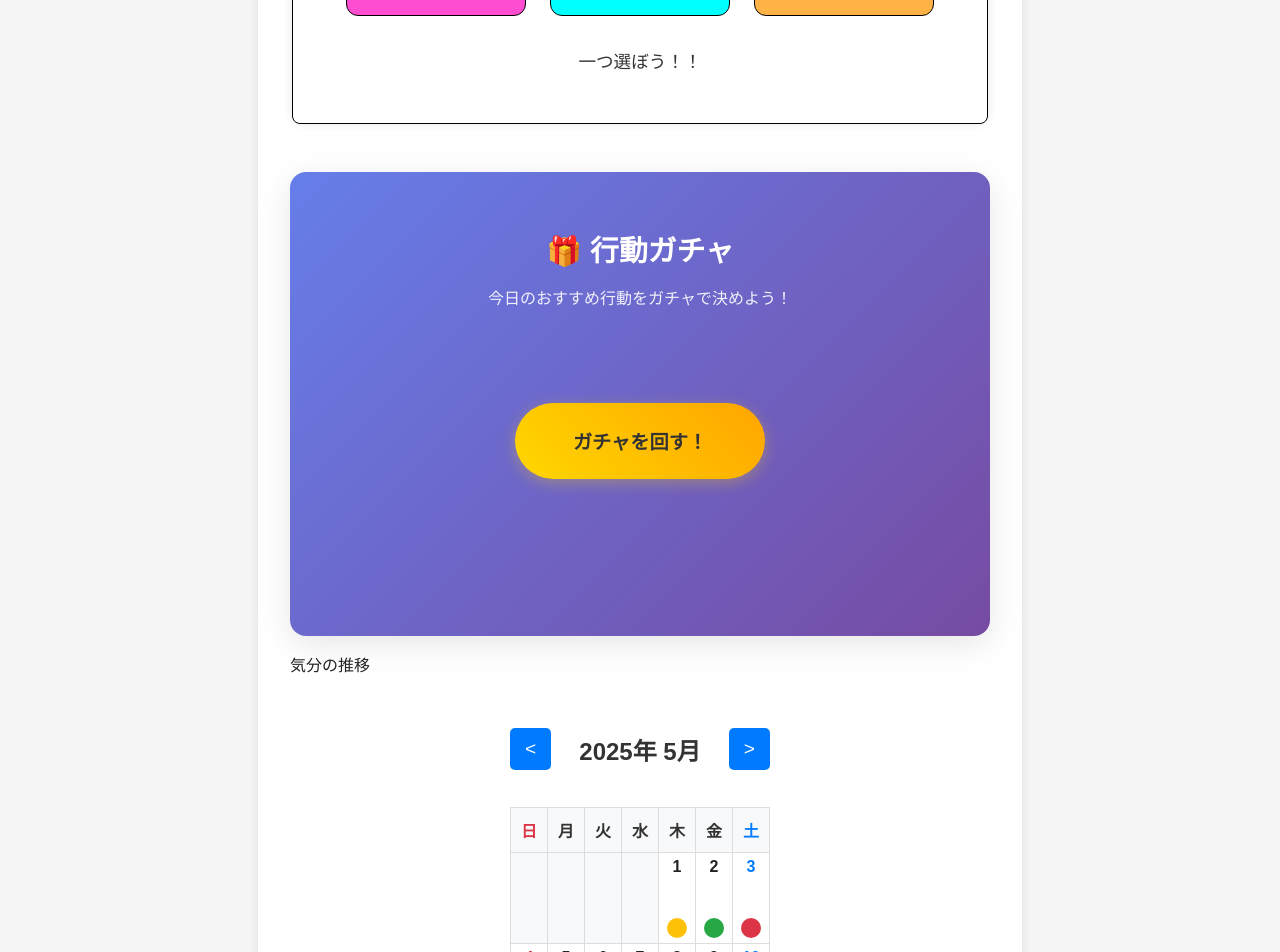
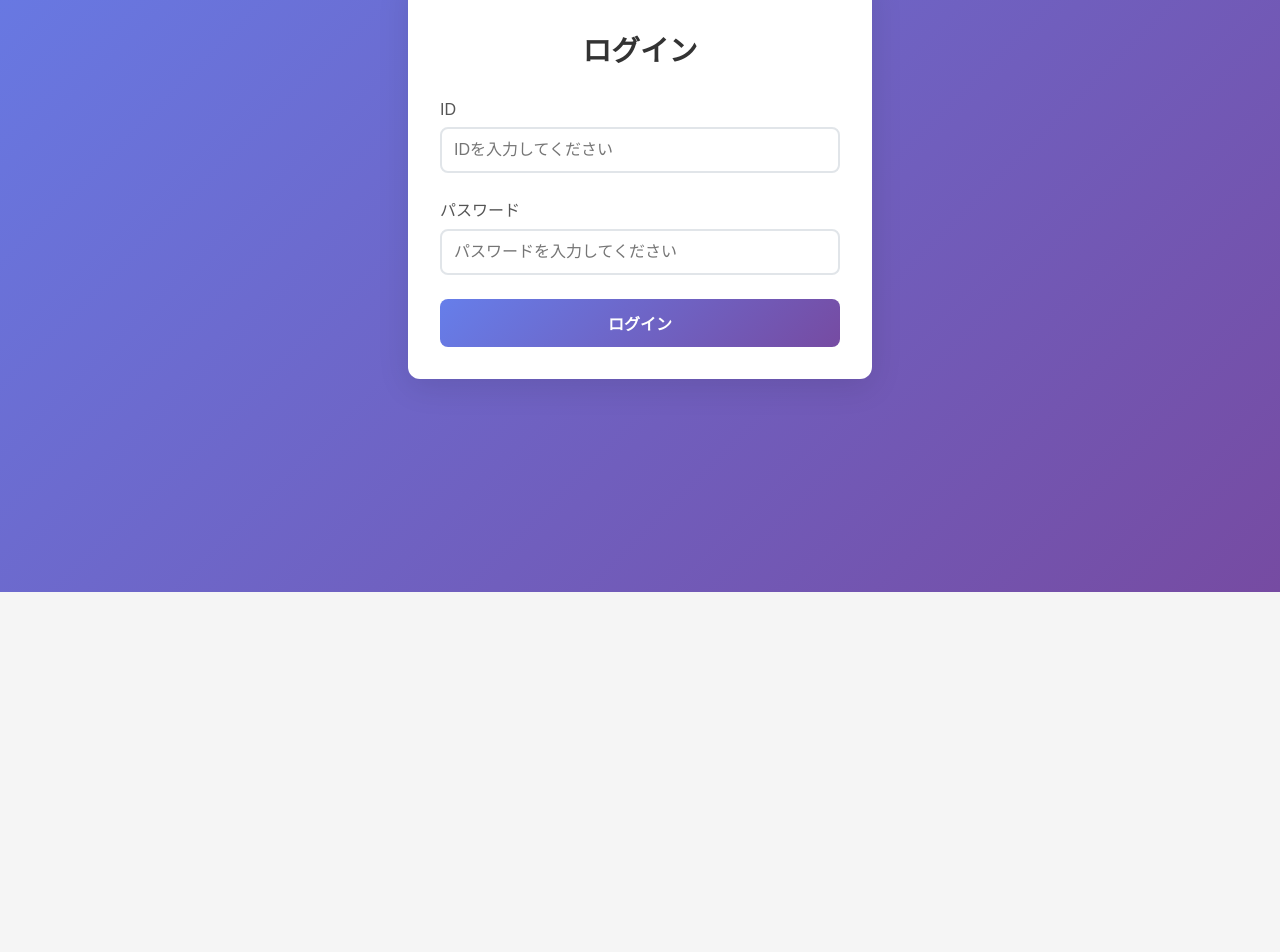
Before and after one commit to ncc-seisaku202/yurutto-app, a Vue app: page / in a window 1280 px wide. Shown: the part 240-1192 px from the top of the page. After the commit the page ends 832 px from the top, so only its background shows below. Built offline with nearby package versions, Linux system fonts and the light colour scheme.

Commit message:
ログイン画面追加&カレンダー修正

```diff
--- a/src/App.vue
+++ b/src/App.vue
@@ -1,7 +1,66 @@
 <script setup>
+import { ref } from 'vue'
 import Lv1 from './components/Lv1/index.vue'
+import Login from './components/Login.vue'
+
+const isLoggedIn = ref(false)
+const currentUser = ref(null)
+
+const handleLogin = (credentials) => {
+  // 簡単なログイン処理（実際のアプリケーションでは認証APIを呼び出します）
+  console.log('ログイン試行:', credentials)
+
+  // デモ用：任意のID/パスワードでログイン成功とする
+  if (credentials.userId && credentials.password) {
+    isLoggedIn.value = true
+    currentUser.value = credentials.userId
+    console.log('ログイン成功:', credentials.userId)
+  }
+}
+
+const handleLogout = () => {
+  isLoggedIn.value = false
+  currentUser.value = null
+  console.log('ログアウトしました')
+}
 </script>
 
 <template>
-  <Lv1 />
+  <div>
+    <!-- ログイン状態に応じて表示を切り替え -->
+    <Login v-if="!isLoggedIn" @login="handleLogin" />
+    <div v-else>
+      <!-- ログアウトボタンを追加 -->
+      <div class="header">
+        <span>ようこそ、{{ currentUser }}さん</span>
+        <button @click="handleLogout" class="logout-button">ログアウト</button>
+      </div>
+      <Lv1 />
+    </div>
+  </div>
 </template>
+
+<style>
+.header {
+  display: flex;
+  justify-content: space-between;
+  align-items: center;
+  padding: 1rem 2rem;
+  background-color: #f8f9fa;
+  border-bottom: 1px solid #e9ecef;
+}
+
+.logout-button {
+  padding: 0.5rem 1rem;
+  background-color: #dc3545;
+  color: white;
+  border: none;
+  border-radius: 4px;
+  cursor: pointer;
+  font-size: 0.9rem;
+}
+
+.logout-button:hover {
+  background-color: #c82333;
+}
+</style>
--- /dev/null
+++ b/src/components/Login.vue
@@ -0,0 +1,120 @@
+<template>
+  <div class="login-container">
+    <div class="login-form">
+      <h2>ログイン</h2>
+      <form @submit.prevent="handleLogin">
+        <div class="form-group">
+          <label for="userId">ID</label>
+          <input
+            id="userId"
+            v-model="userId"
+            type="text"
+            placeholder="IDを入力してください"
+            required
+          />
+        </div>
+        <div class="form-group">
+          <label for="password">パスワード</label>
+          <input
+            id="password"
+            v-model="password"
+            type="password"
+            placeholder="パスワードを入力してください"
+            required
+          />
+        </div>
+        <button type="submit" class="login-button">ログイン</button>
+      </form>
+    </div>
+  </div>
+</template>
+
+<script setup>
+import { ref } from 'vue'
+
+const emit = defineEmits(['login'])
+
+const userId = ref('')
+const password = ref('')
+
+const handleLogin = () => {
+  if (userId.value && password.value) {
+    emit('login', { userId: userId.value, password: password.value })
+  }
+}
+</script>
+
+<style scoped>
+.login-container {
+  min-height: 100vh;
+  display: flex;
+  align-items: center;
+  justify-content: center;
+  background: linear-gradient(135deg, #667eea 0%, #764ba2 100%);
+  padding: 1rem;
+}
+
+.login-form {
+  background: white;
+  padding: 2rem;
+  border-radius: 12px;
+  box-shadow: 0 8px 32px rgba(0, 0, 0, 0.1);
+  width: 100%;
+  max-width: 400px;
+}
+
+h2 {
+  text-align: center;
+  margin-bottom: 2rem;
+  color: #333;
+  font-size: 1.8rem;
+}
+
+.form-group {
+  margin-bottom: 1.5rem;
+}
+
+label {
+  display: block;
+  margin-bottom: 0.5rem;
+  color: #555;
+  font-weight: 500;
+}
+
+input {
+  width: 100%;
+  padding: 0.75rem;
+  border: 2px solid #e1e5e9;
+  border-radius: 8px;
+  font-size: 1rem;
+  transition: border-color 0.3s ease;
+  box-sizing: border-box;
+}
+
+input:focus {
+  outline: none;
+  border-color: #667eea;
+}
+
+.login-button {
+  width: 100%;
+  padding: 0.75rem;
+  background: linear-gradient(135deg, #667eea 0%, #764ba2 100%);
+  color: white;
+  border: none;
+  border-radius: 8px;
+  font-size: 1rem;
+  font-weight: 600;
+  cursor: pointer;
+  transition: transform 0.2s ease, box-shadow 0.2s ease;
+}
+
+.login-button:hover {
+  transform: translateY(-2px);
+  box-shadow: 0 4px 12px rgba(102, 126, 234, 0.4);
+}
+
+.login-button:active {
+  transform: translateY(0);
+}
+</style>
--- a/src/components/Lv1/MoodCalendar.vue
+++ b/src/components/Lv1/MoodCalendar.vue
@@ -32,7 +32,10 @@
         @click="selectDay(day)"
       >
         <span class="day-number">{{ day }}</span>
-        <div v-if="getMoodForDay(day)" class="mood-indicator" :class="getMoodClass(day)"></div>
+        <div v-if="getMoodForDay(day)" class="mood-content">
+          <div class="mood-emoji">{{ getMoodEmoji(day) }}</div>
+          <div class="mood-indicator" :class="getMoodClass(day)"></div>
+        </div>
       </div>
     </div>
 
@@ -47,6 +50,7 @@
           <div class="mood-info">
             <h4>気分</h4>
             <div class="mood-display" :class="getMoodClassByLevel(selectedDayData.moodLevel)">
+              <span class="mood-emoji-large">{{ getMoodEmojiByLevel(selectedDayData.moodLevel) }}</span>
               {{ getMoodText(selectedDayData.moodLevel) }}
             </div>
           </div>
@@ -124,6 +128,27 @@ const getMoodText = (level) => {
   }
 }
 
+const getMoodEmoji = (day) => {
+  const mood = getMoodForDay(day)
+  if (!mood) return ''
+
+  switch (mood.moodLevel) {
+    case 1: return '😔'
+    case 2: return '😐'
+    case 3: return '😊'
+    default: return ''
+  }
+}
+
+const getMoodEmojiByLevel = (level) => {
+  switch (level) {
+    case 1: return '😔'
+    case 2: return '😐'
+    case 3: return '😊'
+    default: return ''
+  }
+}
+
 const getDayClass = (day) => {
   const dayOfWeek = new Date(currentYear.value, currentMonth.value - 1, day).getDay()
   const classes = []
@@ -132,7 +157,10 @@ const getDayClass = (day) => {
   if (dayOfWeek === 6) classes.push('saturday')
 
   const mood = getMoodForDay(day)
-  if (mood) classes.push('has-mood')
+  if (mood) {
+    classes.push('has-mood')
+    classes.push(`mood-bg-${mood.moodLevel}`)
+  }
 
   return classes.join(' ')
 }
@@ -159,89 +187,122 @@ onMounted(() => {
 
 <style scoped>
 .mood-calendar {
-  max-width: 800px;
+  max-width: 100%;
   margin: 0 auto;
-  padding: 20px;
+  padding: 24px;
   font-family: 'Arial', sans-serif;
+  background: linear-gradient(135deg, #fef7f0 0%, #f8f4f0 100%);
+  border-radius: 24px;
+  box-shadow: 0 8px 32px rgba(0, 0, 0, 0.08);
 }
 
 .calendar-header {
   display: flex;
   justify-content: space-between;
   align-items: center;
-  margin-bottom: 20px;
+  margin-bottom: 24px;
+  padding: 0 8px;
 }
 
 .month-year {
-  font-size: 1.5rem;
-  font-weight: bold;
-  color: #333;
+  font-size: 1.6rem;
+  font-weight: 600;
+  color: #5a4a42;
+  letter-spacing: 0.5px;
+  line-height: 1.4;
 }
 
 .nav-button {
-  background: #007bff;
+  background: linear-gradient(135deg, #f4a6cd 0%, #f093c4 100%);
   color: white;
   border: none;
-  padding: 10px 15px;
-  border-radius: 5px;
+  padding: 12px 16px;
+  border-radius: 16px;
   cursor: pointer;
-  font-size: 1.2rem;
+  font-size: 1.1rem;
+  font-weight: 500;
+  box-shadow: 0 4px 12px rgba(240, 147, 196, 0.3);
+  transition: all 0.3s ease;
 }
 
 .nav-button:hover {
-  background: #0056b3;
+  background: linear-gradient(135deg, #f093c4 0%, #e67db8 100%);
+  transform: translateY(-2px);
+  box-shadow: 0 6px 16px rgba(240, 147, 196, 0.4);
 }
 
 .calendar-grid {
   display: grid;
   grid-template-columns: repeat(7, 1fr);
-  gap: 1px;
-  background: #ddd;
-  border: 1px solid #ddd;
+  gap: 8px;
+  background: transparent;
+  padding: 16px;
+  border-radius: 20px;
+  background: rgba(255, 255, 255, 0.6);
+  backdrop-filter: blur(10px);
 }
 
 .day-header {
-  background: #f8f9fa;
-  padding: 10px;
+  background: linear-gradient(135deg, #fff5f8 0%, #f0e6ea 100%);
+  padding: 12px 8px;
   text-align: center;
-  font-weight: bold;
-  color: #333;
+  font-weight: 600;
+  color: #6b5b73;
+  border-radius: 12px;
+  font-size: 0.9rem;
+  letter-spacing: 0.5px;
+  box-shadow: 0 2px 8px rgba(0, 0, 0, 0.05);
 }
 
 .day-header.sunday {
-  color: #dc3545;
+  color: #e67e9b;
+  background: linear-gradient(135deg, #fef0f4 0%, #f8e6ea 100%);
 }
 
 .day-header.saturday {
-  color: #007bff;
+  color: #7ba7d9;
+  background: linear-gradient(135deg, #f0f6ff 0%, #e6f0fa 100%);
 }
 
 .day-cell {
-  background: white;
-  min-height: 80px;
-  padding: 5px;
+  background: rgba(255, 255, 255, 0.8);
+  min-height: 85px;
+  padding: 8px;
   position: relative;
   cursor: pointer;
   display: flex;
   flex-direction: column;
   align-items: center;
+  justify-content: space-between;
+  border-radius: 16px;
+  transition: all 0.3s ease;
+  box-shadow: 0 2px 8px rgba(0, 0, 0, 0.05);
+  backdrop-filter: blur(5px);
 }
 
 .day-cell:hover {
-  background: #f8f9fa;
+  background: rgba(255, 255, 255, 0.95);
+  transform: translateY(-2px);
+  box-shadow: 0 4px 16px rgba(0, 0, 0, 0.1);
 }
 
 .day-cell.blank {
-  background: #f8f9fa;
+  background: rgba(248, 249, 250, 0.3);
   cursor: default;
+  box-shadow: none;
+}
+
+.day-cell.blank:hover {
+  transform: none;
+  background: rgba(248, 249, 250, 0.3);
 }
 
 .day-cell.sunday .day-number {
-  color: #dc3545;
+  color: #e67e9b;
 }
 
 .day-cell.saturday .day-number {
-  color: #007bff;
+  color: #7ba7d9;
 }
 
 .day-cell.has-mood {
@@ -249,31 +310,60 @@ onMounted(() => {
 }
 
 .day-cell.has-mood:hover {
-  background: #e9ecef;
+  transform: translateY(-3px);
+  box-shadow: 0 6px 20px rgba(0, 0, 0, 0.15);
+}
+
+/* 気分に応じた背景色 */
+.day-cell.mood-bg-1 {
+  background: linear-gradient(135deg, #ffeef2 0%, #ffe0e8 100%);
+}
+
+.day-cell.mood-bg-2 {
+  background: linear-gradient(135deg, #fff8e1 0%, #ffecb3 100%);
+}
+
+.day-cell.mood-bg-3 {
+  background: linear-gradient(135deg, #e8f5e8 0%, #c8e6c9 100%);
 }
 
 .day-number {
-  font-weight: bold;
-  margin-bottom: 5px;
+  font-weight: 600;
+  margin-bottom: 4px;
+  font-size: 1rem;
+  line-height: 1.2;
+}
+
+.mood-content {
+  display: flex;
+  flex-direction: column;
+  align-items: center;
+  gap: 4px;
+  margin-top: auto;
+}
+
+.mood-emoji {
+  font-size: 1.2rem;
+  line-height: 1;
 }
 
 .mood-indicator {
-  width: 20px;
-  height: 20px;
+  width: 16px;
+  height: 16px;
   border-radius: 50%;
-  margin-top: auto;
+  box-shadow: 0 2px 6px rgba(0, 0, 0, 0.15);
 }
 
 .mood-bad {
-  background-color: #dc3545;
+  background: linear-gradient(135deg, #ffb3ba 0%, #ff9aa2 100%);
 }
 
 .mood-normal {
-  background-color: #ffc107;
+  background: linear-gradient(135deg, #ffe066 0%, #ffd93d 100%);
 }
 
 .mood-good {
-  background-color: #28a745;
+  background: linear-gradient(135deg, #b3e5b3 0%, #90d690 100%);
 }
 
 /* モーダルスタイル */
@@ -283,7 +373,8 @@ onMounted(() => {
   left: 0;
   width: 100%;
   height: 100%;
-  background: rgba(0, 0, 0, 0.5);
+  background: rgba(0, 0, 0, 0.4);
+  backdrop-filter: blur(8px);
   display: flex;
   justify-content: center;
   align-items: center;
@@ -291,39 +382,53 @@ onMounted(() => {
 }
 
 .modal-content {
-  background: white;
-  border-radius: 10px;
-  padding: 20px;
-  max-width: 400px;
+  background: linear-gradient(135deg, #ffffff 0%, #fefbf8 100%);
+  border-radius: 24px;
+  padding: 28px;
+  max-width: 420px;
   width: 90%;
   max-height: 80vh;
   overflow-y: auto;
+  box-shadow: 0 20px 60px rgba(0, 0, 0, 0.15);
+  border: 1px solid rgba(255, 255, 255, 0.8);
 }
 
 .modal-header {
   display: flex;
   justify-content: space-between;
   align-items: center;
-  margin-bottom: 20px;
-  border-bottom: 1px solid #eee;
-  padding-bottom: 10px;
+  margin-bottom: 24px;
+  border-bottom: 2px solid rgba(240, 147, 196, 0.1);
+  padding-bottom: 16px;
 }
 
 .modal-header h3 {
   margin: 0;
-  color: #333;
+  color: #5a4a42;
+  font-size: 1.3rem;
+  font-weight: 600;
+  letter-spacing: 0.5px;
 }
 
 .close-button {
-  background: none;
+  background: rgba(240, 147, 196, 0.1);
   border: none;
-  font-size: 1.5rem;
+  font-size: 1.4rem;
   cursor: pointer;
-  color: #999;
+  color: #b08a93;
+  width: 32px;
+  height: 32px;
+  border-radius: 50%;
+  display: flex;
+  align-items: center;
+  justify-content: center;
+  transition: all 0.3s ease;
 }
 
 .close-button:hover {
-  color: #333;
+  background: rgba(240, 147, 196, 0.2);
+  color: #8a6b75;
+  transform: scale(1.1);
 }
 
 .modal-body {
@@ -333,48 +438,142 @@ onMounted(() => {
 }
 
 .mood-info, .gacha-info {
-  padding: 15px;
-  border-radius: 8px;
-  background: #f8f9fa;
+  padding: 20px;
+  border-radius: 16px;
+  background: linear-gradient(135deg, rgba(255, 255, 255, 0.8) 0%, rgba(248, 244, 240, 0.6) 100%);
+  border: 1px solid rgba(255, 255, 255, 0.5);
+  box-shadow: 0 4px 16px rgba(0, 0, 0, 0.05);
 }
 
 .mood-info h4, .gacha-info h4 {
-  margin: 0 0 10px 0;
-  color: #333;
+  margin: 0 0 12px 0;
+  color: #5a4a42;
+  font-size: 1.1rem;
+  font-weight: 600;
+  letter-spacing: 0.3px;
 }
 
 .mood-display {
-  padding: 10px;
-  border-radius: 5px;
+  padding: 16px 20px;
+  border-radius: 12px;
   text-align: center;
   color: white;
-  font-weight: bold;
+  font-weight: 600;
+  font-size: 1.1rem;
+  display: flex;
+  align-items: center;
+  justify-content: center;
+  gap: 8px;
+  box-shadow: 0 4px 12px rgba(0, 0, 0, 0.15);
+}
+
+.mood-emoji-large {
+  font-size: 1.4rem;
 }
 
 .gacha-info p {
   margin: 0;
   font-size: 1.1rem;
-  color: #333;
+  color: #5a4a42;
+  line-height: 1.5;
+  font-weight: 500;
 }
 
 /* レスポンシブ対応 */
 @media (max-width: 768px) {
   .mood-calendar {
-    padding: 10px;
+    padding: 16px;
+    margin: 8px;
+  }
+
+  .calendar-header {
+    margin-bottom: 20px;
+  }
+
+  .month-year {
+    font-size: 1.4rem;
+  }
+
+  .nav-button {
+    padding: 10px 14px;
+    font-size: 1rem;
+  }
+
+  .calendar-grid {
+    gap: 6px;
+    padding: 12px;
+  }
+
+  .day-header {
+    padding: 10px 6px;
+    font-size: 0.85rem;
+  }
+
+  .day-cell {
+    min-height: 70px;
+    padding: 6px;
+  }
+
+  .day-number {
+    font-size: 0.9rem;
+  }
+
+  .mood-emoji {
+    font-size: 1rem;
+  }
+
+  .mood-indicator {
+    width: 14px;
+    height: 14px;
+  }
+
+  .modal-content {
+    margin: 16px;
+    padding: 24px;
+    border-radius: 20px;
+  }
+
+  .modal-header h3 {
+    font-size: 1.2rem;
+  }
+
+  .mood-info, .gacha-info {
+    padding: 16px;
+  }
+}
+
+@media (max-width: 480px) {
+  .mood-calendar {
+    padding: 12px;
+    margin: 4px;
+  }
+
+  .calendar-grid {
+    gap: 4px;
+    padding: 8px;
   }
 
   .day-cell {
     min-height: 60px;
+    padding: 4px;
+  }
+
+  .day-number {
+    font-size: 0.85rem;
+  }
+
+  .mood-emoji {
     font-size: 0.9rem;
   }
 
   .mood-indicator {
-    width: 15px;
-    height: 15px;
+    width: 12px;
+    height: 12px;
   }
 
   .modal-content {
-    margin: 20px;
+    margin: 12px;
+    padding: 20px;
   }
 }
 </style>
```
